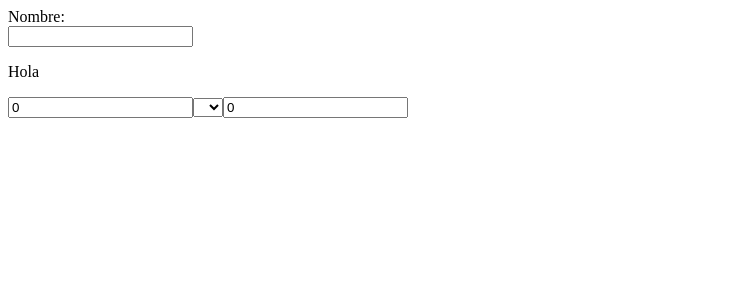
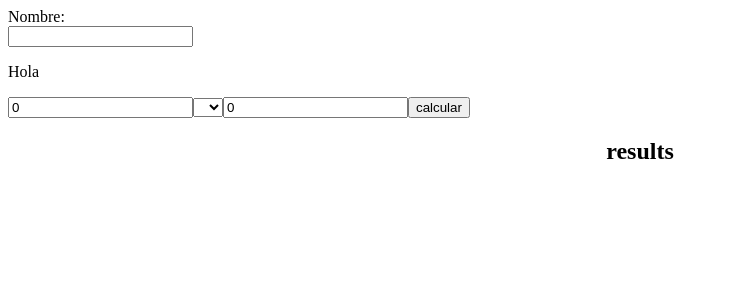
Before and after one commit to Lu-lol/vue-base-app, a Vue app: page / in a window 1280 px wide. Shown: the top 300 px of the page, without its empty margins (0-729 px from the left). Built offline with nearby package versions, Linux system fonts and the light colour scheme.

Commit message:
fixing????????

```diff
--- a/src/App.vue
+++ b/src/App.vue
@@ -7,7 +7,7 @@
 
 <script>
 import Ejercicio1 from './components/ejercicio1.vue'
-import Ejercicio2 from './components/ejercicio2.vue'
+import Ejercicio2 from './components/Ejercicio2.vue'
 
 export default {
   components: {
--- /dev/null
+++ b/src/components/Ejercicio2.vue
@@ -0,0 +1,71 @@
+<template>
+    <section>
+        <input type="text" v-model="num1">
+        <select v-model="operand">
+            <option value="+"> + </option>
+            <option value="-"> - </option>
+            <option value="*"> * </option>
+            <option value="/"> / </option>
+        </select>
+        <input type="text" v-model="num2">
+        <button @click="calc">calcular</button>
+        <h1 v-if="err != ''">{{err}}</h1>
+        <h2 class="result">{{results}}</h2>
+    </section>
+</template>
+<script>
+export default {
+    name: "ejercicio2",
+    data: function(){
+        return{
+            num1:0,
+            num2:0,
+            operand:"0",
+            results: "results",
+            err: ""
+        };
+    },
+    methods: {
+        calc(){
+            switch(this.operand){
+                case"+":
+                if(isNaN(this.num1) || isNaN(this.num2)){
+                    this.err = "No es un numero";
+                } else {
+                    this.err = "";
+                    this.results = parseInt(this.num1) + parseInt(this.num2);
+                }
+                break;
+                case"-":
+                if(isNaN(this.num1) || isNaN(this.num2)){
+                    this.err = "No es un numero";
+                } else {
+                    this.err = "";
+                    this.results = parseInt(this.num1) - parseInt(this.num2);
+                }
+                break;
+                case"*":
+                if(isNaN(this.num1) || isNaN(this.num2)){
+                    this.err = "No es un numero";
+                } else {
+                    this.err = "";
+                    this.results = parseInt(this.num1) * parseInt(this.num2);
+                }
+                break;
+                case"/":
+                if(isNaN(this.num1) || isNaN(this.num2)){
+                    this.err = "No es un numero";
+                } else {
+                    this.err = "";
+                    this.results = parseInt(this.num1) / parseInt(this.num2);
+                }
+            }
+        },
+    },
+};
+</script>
+<style>
+.result {
+    text-align: center;
+}
+</style>
```
Also changed, not shown: 1 other file (tests, documents, lock files or other folders).
